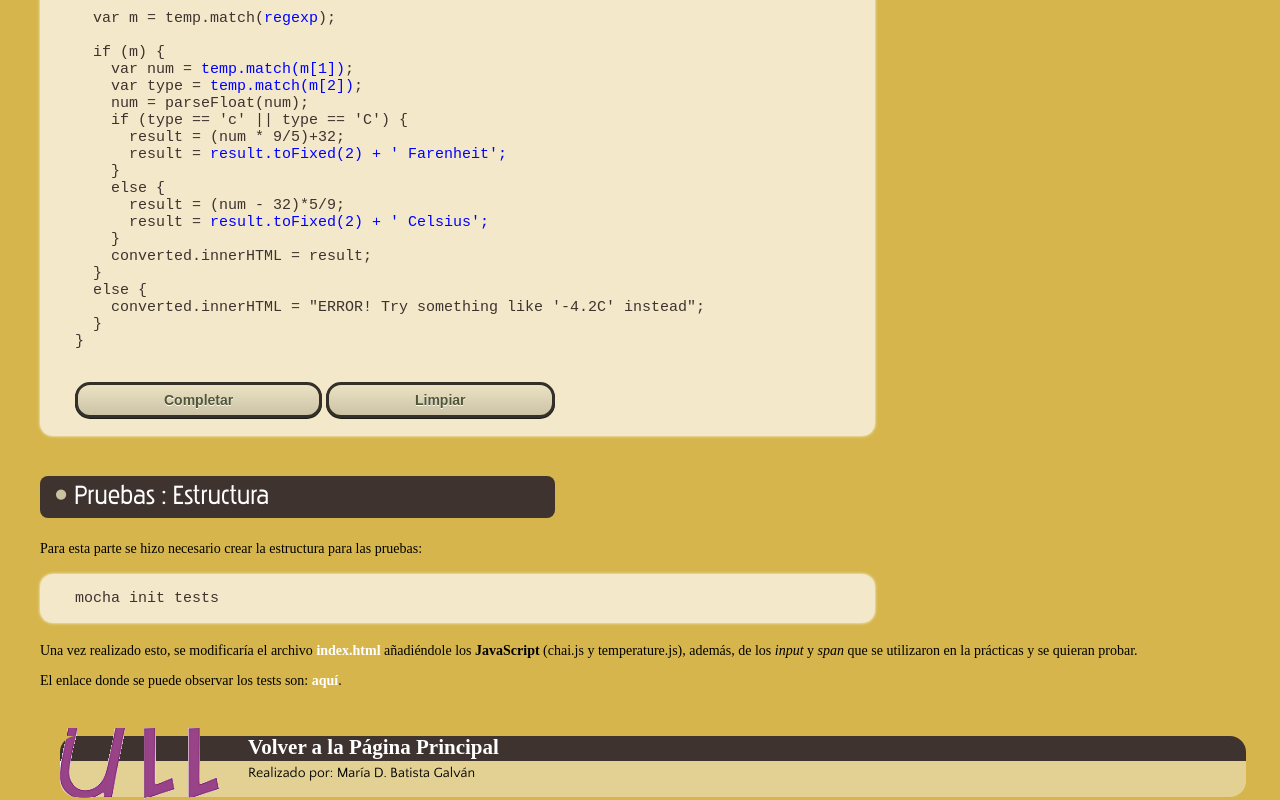
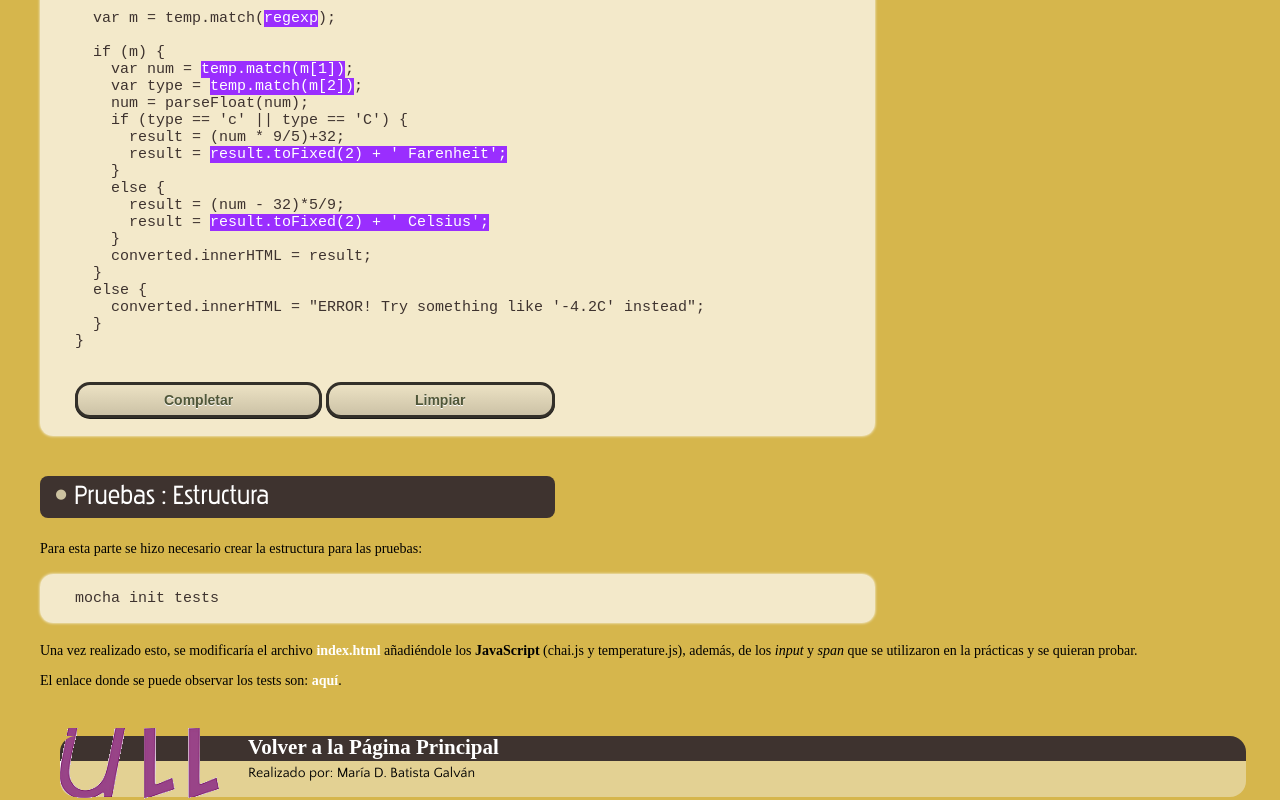
Before and after one commit to mdbGalvan/PL_LAB01, a plain HTML site: page index.html in a window 1280 px wide. Both pictures are taken after a click on the button "Completar". Shown: the part 851-1651 px from the top of the page. Drawn offline with nearby package versions, Linux system fonts and the light colour scheme; a web font is replaced by a local one.

Commit message:
Mend Stuff
Se mejora la manera de rellenar los campos, ahora se utiliza jQuery
ahorrando código.

```diff
--- a/index.html
+++ b/index.html
@@ -85,23 +85,23 @@
 <pre>
 function calculate() {
   var result;
-  var original = document.getElementById("<span  id="sol1">........</span>");
+  var original = document.getElementById("<span class="gap" id="sol1">........</span>");
   var temp = original.value;
-  var regexp = /<span id="sol2">...............................</span>/;
+  var regexp = /<span class="gap" id="sol2">...............................</span>/;
 
-  var m = temp.match(<span id="sol3">......</span>);
+  var m = temp.match(<span class="gap" id="sol3">......</span>);
 
   if (m) {
-    var num = <span id="sol4">....</span>;
-    var type = <span id="sol5">....</span>;
+    var num = <span class="gap" id="sol4">....</span>;
+    var type = <span class="gap" id="sol5">....</span>;
     num = parseFloat(num);
     if (type == 'c' || type == 'C') {
       result = (num * 9/5)+32;
-      result = <span id="sol6">..............................</span>
+      result = <span class="gap" id="sol6">..............................</span>
     }
     else {
       result = (num - 32)*5/9;
-      result = <span id="sol7">............................</span>
+      result = <span class="gap" id="sol7">............................</span>
     }
     converted.innerHTML = result;
   }
--- a/js/temperature.js
+++ b/js/temperature.js
@@ -27,42 +27,24 @@ function calculate() {
 
 function stuff () {
 
-	document.getElementById('sol1').style.color = '#0101ff';
-    //document.getElementById('sol1').style.fontWeight = 'bold';
-	document.getElementById('sol2').style.color = '#0101ff';
-	document.getElementById('sol3').style.color = '#0101ff';
-	document.getElementById('sol4').style.color = '#0101ff';
-	document.getElementById('sol5').style.color = '#0101ff';
-	document.getElementById('sol6').style.color = '#0101ff';
-	document.getElementById('sol7').style.color = '#0101ff';
+	$("span.gap").css("background-color","#9A2EFE");
+	$("span.gap").css("color","white");
 
-	document.getElementById("sol1").innerHTML = "original";
-	document.getElementById("sol2").innerHTML = "([-+]?\d+(?:\.\d*)?(?:[eE][-+]?\d+)?)\s*([fFcC])";
-	document.getElementById("sol3").innerHTML = "regexp";
-	document.getElementById("sol4").innerHTML = "temp.match(m[1])";
-	document.getElementById("sol5").innerHTML = "temp.match(m[2])";
-	document.getElementById("sol6").innerHTML = "result.toFixed(2) + ' Farenheit';";
-	document.getElementById("sol7").innerHTML = "result.toFixed(2) + ' Celsius';";
-
+	$('#sol1').text("original");
+	$('#sol2').text("([-+]?\d+(?:\.\d*)?(?:[eE][-+]?\d+)?)\s*([fFcC])");
+	$('#sol3').text("regexp");
+	$('#sol4').text("temp.match(m[1])");
+	$('#sol5').text("temp.match(m[2])");
+	$('#sol6').text("result.toFixed(2) + ' Farenheit';");
+	$('#sol7').text("result.toFixed(2) + ' Celsius';");
 }
 
 function erase () {
+	$("span.gap").css("color","black");
+	$("span.gap").css("background-color","#D6B64C");
+	$("span.gap").text('_______');
+}
 
-	document.getElementById('sol1').style.color = '#000000';
-    //document.getElementById('sol1').style.fontWeight = 'bold';
-	document.getElementById('sol2').style.color = '#000000';
-	document.getElementById('sol3').style.color = '#000000';
-	document.getElementById('sol4').style.color = '#000000';
-	document.getElementById('sol5').style.color = '#000000';
-	document.getElementById('sol6').style.color = '#000000';
-	document.getElementById('sol7').style.color = '#000000';
-
-	document.getElementById("sol1").innerHTML = "...........";
-	document.getElementById("sol2").innerHTML = "...........";
-	document.getElementById("sol3").innerHTML = "...........";
-	document.getElementById("sol4").innerHTML = "...........";
-	document.getElementById("sol5").innerHTML = "...........";
-	document.getElementById("sol6").innerHTML = "...........";
-	document.getElementById("sol7").innerHTML = "...........";
-
-}
+window.onload = function() {
+	erase();
+};
```
